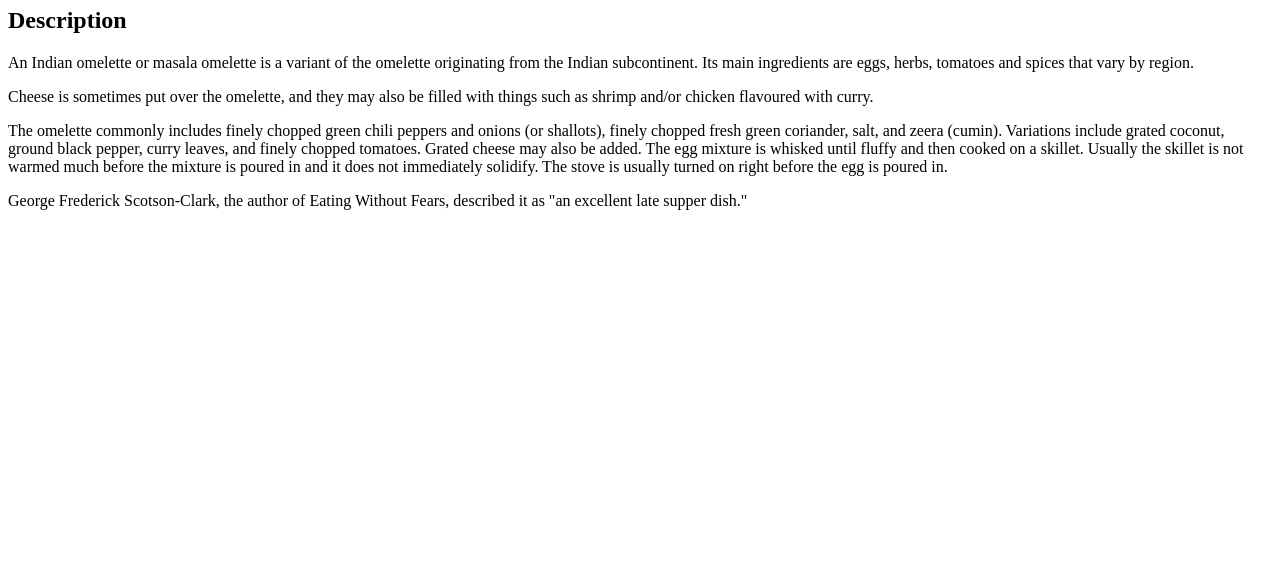
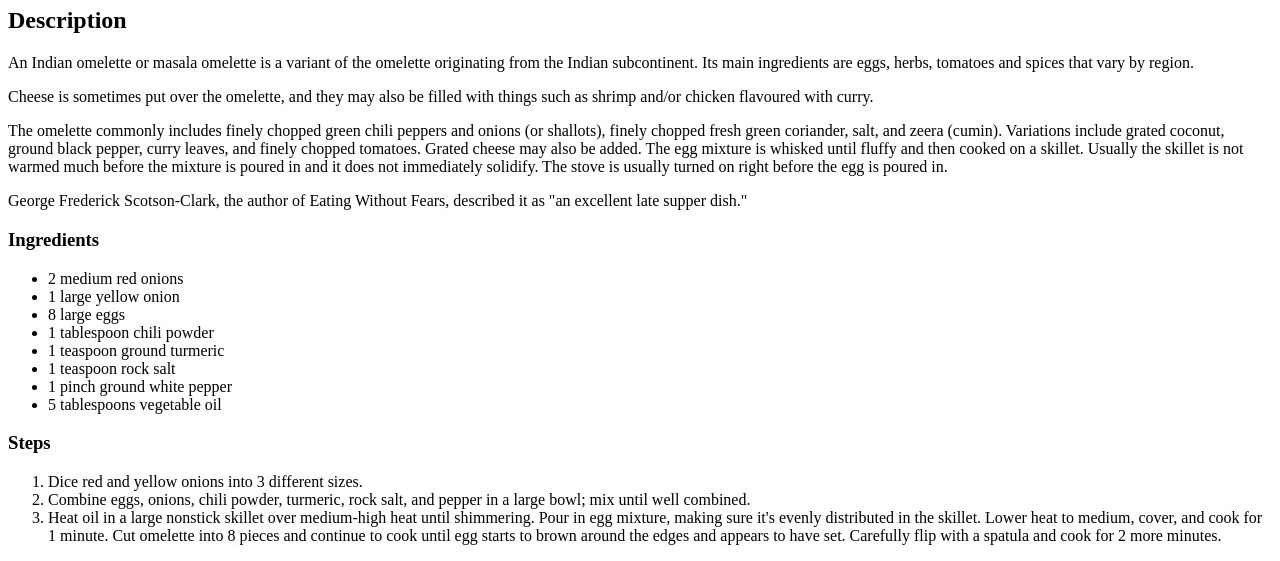
Before and after one commit to sadetedas/odin_recipes, a plain HTML site: page recipes/indianomelette.html in a window 1280 px wide. Shown: the part 402-963 px from the top of the page. Before the commit the page ends 800 px from the top, so only its background shows below. Drawn offline with Linux system fonts and the light colour scheme.

Commit message:
Add list of steps to indianomelette.html

```diff
--- a/recipes/indianomelette.html
+++ b/recipes/indianomelette.html
@@ -21,5 +21,26 @@
         <p>The omelette commonly includes finely chopped green chili peppers and onions (or shallots), finely chopped fresh green coriander, salt, and zeera (cumin). Variations include grated coconut, ground black pepper, curry leaves, and finely chopped tomatoes. Grated cheese may also be added. The egg mixture is whisked until fluffy and then cooked on a skillet. Usually the skillet is not warmed much before the mixture is poured in and it does not immediately solidify. The stove is usually turned on right before the egg is poured in.</p>
 
         <p>George Frederick Scotson-Clark, the author of Eating Without Fears, described it as "an excellent late supper dish."</p>
+
+        <h3>Ingredients</h3>
+
+        <ul>
+            <li>2 medium red onions</li>
+            <li>1 large yellow onion</li>
+            <li>8 large eggs</li>
+            <li>1 tablespoon chili powder</li>
+            <li>1 teaspoon ground turmeric</li>
+            <li>1 teaspoon rock salt</li>
+            <li>1 pinch ground white pepper</li>
+            <li>5 tablespoons vegetable oil</li>
+        </ul>
+
+        <h3>Steps</h3>
+
+        <ol>
+            <li>Dice red and yellow onions into 3 different sizes.</li>
+            <li>Combine eggs, onions, chili powder, turmeric, rock salt, and pepper in a large bowl; mix until well combined.</li>
+            <li>Heat oil in a large nonstick skillet over medium-high heat until shimmering. Pour in egg mixture, making sure it's evenly distributed in the skillet. Lower heat to medium, cover, and cook for 1 minute. Cut omelette into 8 pieces and continue to cook until egg starts to brown around the edges and appears to have set. Carefully flip with a spatula and cook for 2 more minutes.</li>
+        </ol>
     </body>
 </html>
```
